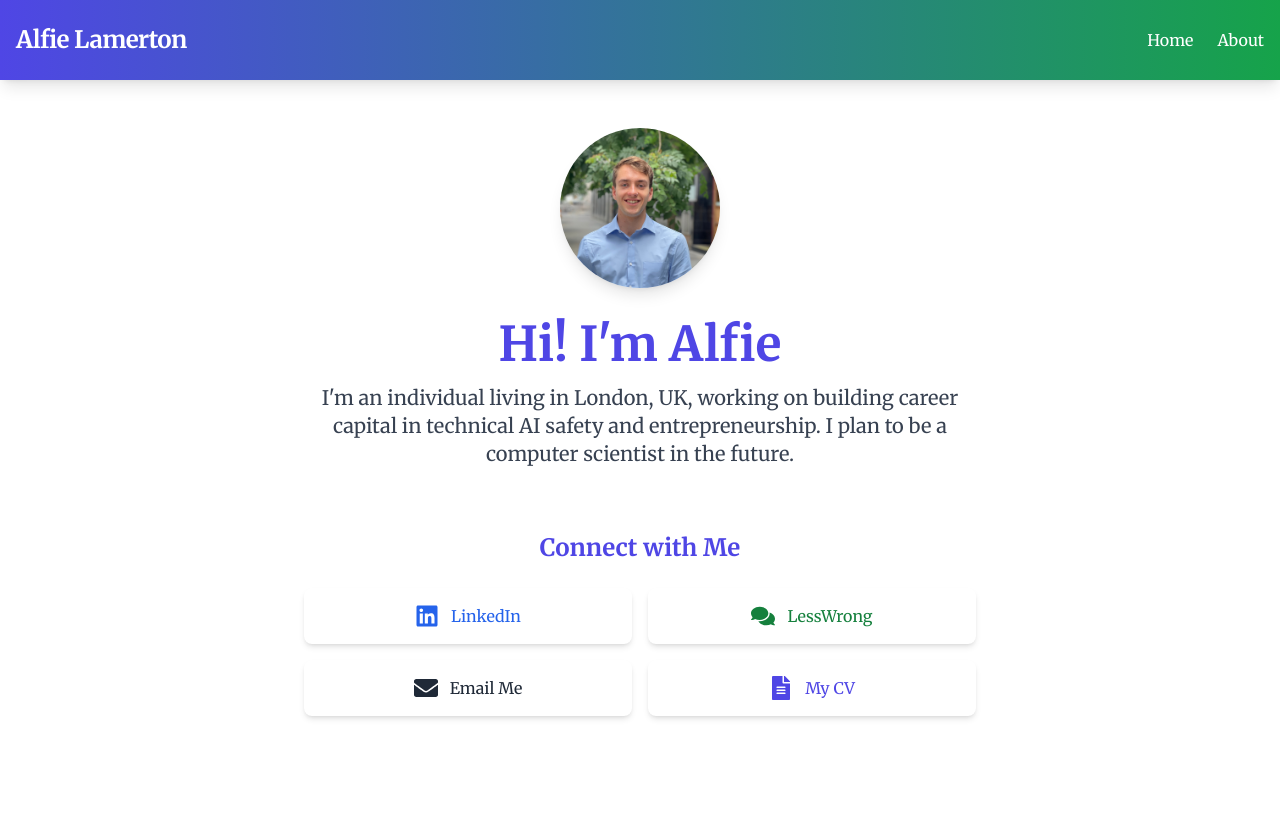
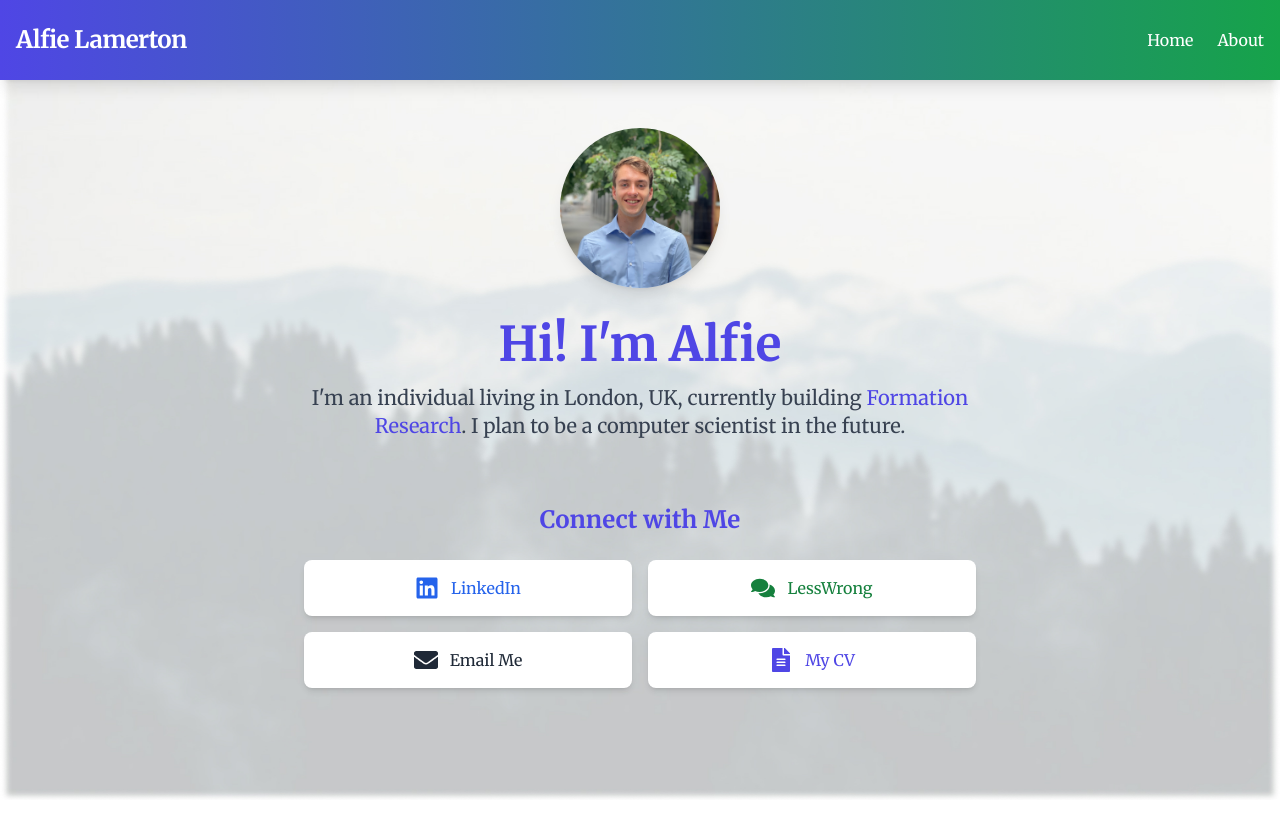
Before and after one commit to alamerton/personal-website, a Next.js app: page / in a window 1280 px wide. After the commit the page ends 800 px from the top, so only its background shows below. Built offline with nearby package versions, Linux system fonts and the light colour scheme.

Commit message:
Added background image

```diff
--- a/src/app/about/page.tsx
+++ b/src/app/about/page.tsx
@@ -1,13 +1,14 @@
 import Image from "next/image";
 import alfie from "@/images/alfie.jpeg";
+
 export default function About() {
   return (
-    <main className="container mx-auto px-4 py-12">
+    <main className="container mx-auto px-4 py-12 max-w-4xl">
       <h1 className="text-4xl font-bold mb-8 text-center text-indigo-600">
         About Me
       </h1>
       <div className="flex flex-col md:flex-row items-center md:items-start gap-8">
-        <div className="w-64 h-64 relative rounded-full overflow-hidden shadow-lg">
+        <div className="w-64 h-64 relative rounded-full overflow-hidden shadow-lg flex-shrink-0">
           <Image
             src={alfie}
             alt="Alfie Lamerton"
@@ -27,8 +28,8 @@ export default function About() {
             I&apos;m generally excited about the future of technology and
             innovation and how it can transform the world. Specifically,
             I&apos;m enthusiastic about computer science and entrepreneurship.
-            To that end, I&apos; currently focusing my energy on building skills
-            in organisation building and technical AI safety research.
+            To that end, I&apos;m currently focusing my energy on building
+            skills in organisation building and technical AI safety research.
           </p>
           <p className="text-gray-700 mb-4">
             Generally, I&apos;m on a mission to serve humanity by creating
--- a/src/app/layout.tsx
+++ b/src/app/layout.tsx
@@ -2,6 +2,8 @@ import "./globals.css";
 import type { Metadata } from "next";
 import Header from "./components/header";
 import { Merriweather } from "next/font/google";
+import Image from "next/image";
+import backgroundImage from "../images/background.jpg";
 
 const merriweather = Merriweather({
   weight: ["300", "400", "700", "900"],
@@ -22,6 +24,22 @@ export default function RootLayout({
   return (
     <html lang="en" className={merriweather.variable}>
       <body className={merriweather.className}>
+        <div
+          style={{
+            position: "fixed",
+            height: "100vh",
+            width: "100vw",
+            zIndex: -1,
+          }}
+        >
+          <Image
+            src={backgroundImage}
+            alt="Background"
+            layout="fill"
+            objectFit="cover"
+            quality={100}
+          />
+        </div>
         <Header />
         {children}
       </body>
--- a/src/app/page.tsx
+++ b/src/app/page.tsx
@@ -18,12 +18,14 @@ export default function Home() {
       </section>
       <section className="text-center mb-16">
         <h1 className="text-5xl font-bold mb-4 text-indigo-600 font-merriweather">
-          Hi! I'm Alfie
+          Hi! I&apos;m Alfie
         </h1>
         <p className="text-xl text-gray-700 max-w-2xl mx-auto">
-          I'm an individual living in London, UK, working on building career
-          capital in technical AI safety and entrepreneurship. I plan to be a
-          computer scientist in the future.
+          I&apos;m an individual living in London, UK, currently building{" "}
+          <a className="text-indigo-600" href="http://formationresearch.com/">
+            Formation Research
+          </a>
+          . I plan to be a computer scientist in the future.
         </p>
       </section>
       <section className="mb-16">
--- a/tailwind.config.ts
+++ b/tailwind.config.ts
@@ -11,6 +11,9 @@ const config: Config = {
       fontFamily: {
         merriweather: ["var(--font-merriweather)"],
       },
+      colors: {
+        "formation-purple": "#33005D",
+      },
     },
   },
   plugins: [],
```
Also changed, not shown: src/images/background.jpg (added).
